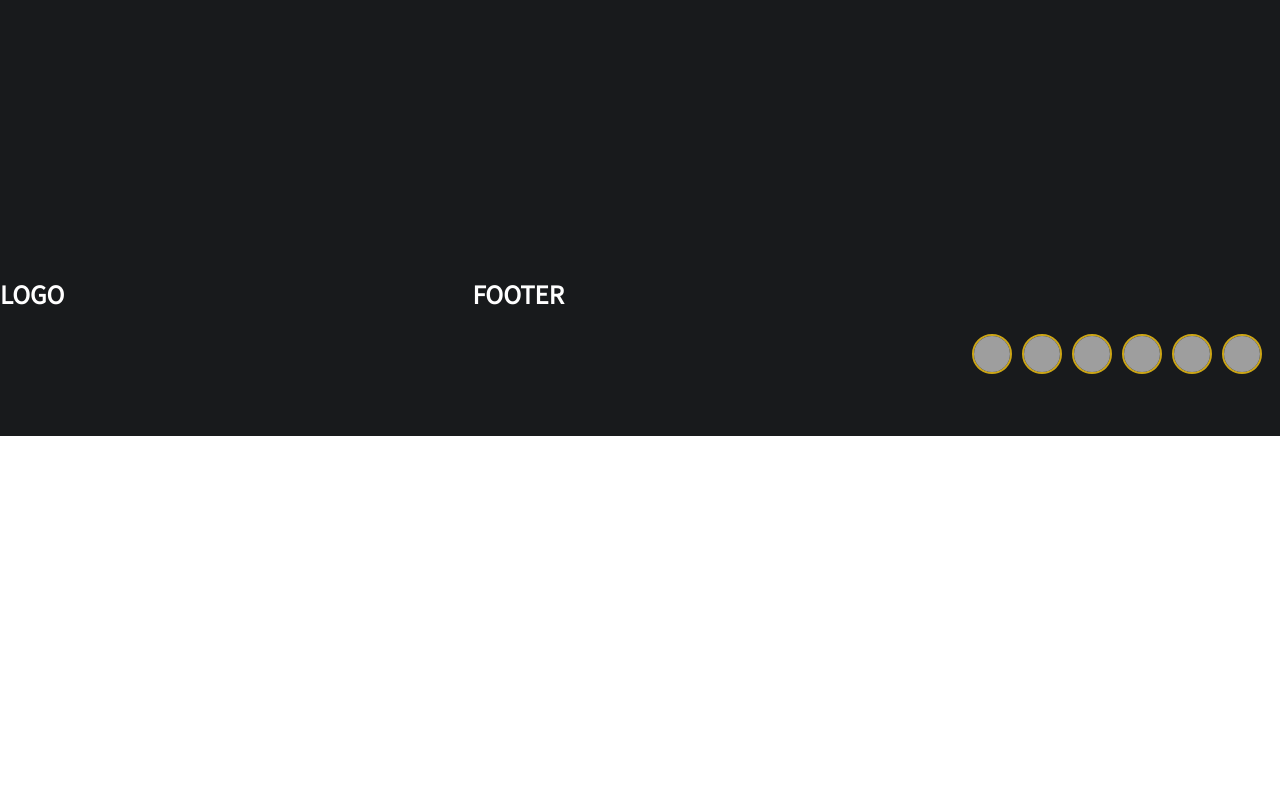
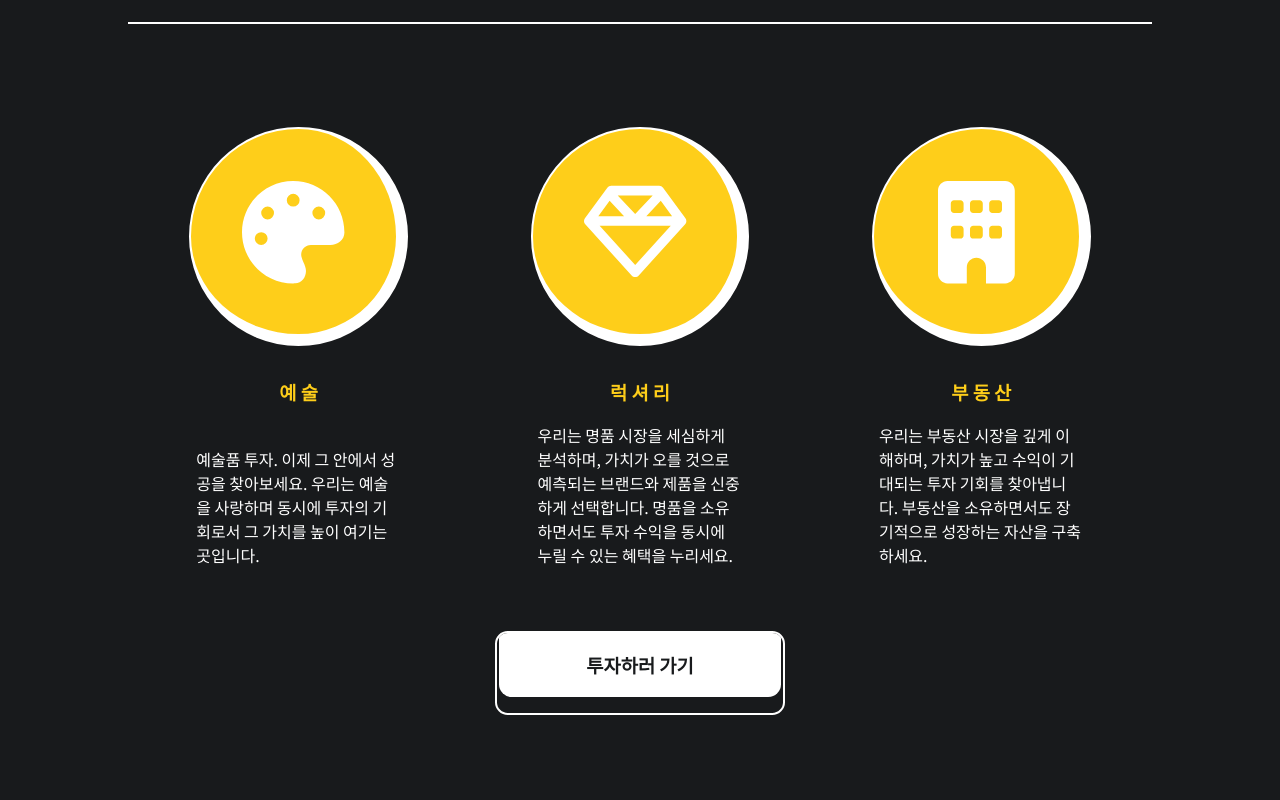
Before and after one commit to sjsin0905/bsbz-frontend, a React (Create React App) app: page / in a window 1280 px wide. Shown: the part 900-1700 px from the top of the page. Before the commit the page ends 1336 px from the top, so only its background shows below. Built offline with nearby package versions, Linux system fonts and the light colour scheme; grey boxes are pictures that could not be loaded.

Commit message:
ADD: create button-hover & visible-animation

```diff
--- a/src/components/Home/MainInfo.tsx
+++ b/src/components/Home/MainInfo.tsx
@@ -1,7 +1,11 @@
+import { FontAwesomeIcon } from "@fortawesome/react-fontawesome";
 import { styled } from "styled-components";
+import { faBuilding, faPalette } from "@fortawesome/free-solid-svg-icons";
+import { faGem } from "@fortawesome/free-regular-svg-icons";
+import { useEffect, useRef } from "react";
 
 const Container = styled.div`
-  height: 60vh;
+  height: 150vh;
   width: 100%;
   background-color: ${(props) => props.theme.borderColor};
   color: ${(props) => props.theme.mainColor};
@@ -35,7 +39,178 @@ const TextBox = styled.div`
   }
 `;
 
+const DescriptionBox = styled.div`
+  width: 80vw;
+  height: auto;
+
+  margin-top: 24px;
+  border-top: 2px solid ${(props) => props.theme.textColor};
+`;
+
+const Circles = styled.div`
+  width: 100%;
+  display: flex;
+  flex-direction: row;
+  padding-top: 72px;
+  justify-content: space-around;
+  align-items: center;
+
+  height: 22vw;
+
+  :hover {
+    cursor: pointer;
+    margin-bottom: 6vw;
+  }
+`;
+
+const Circle = styled.div`
+  display: flex;
+  flex-direction: column;
+  justify-content: center;
+  align-items: center;
+
+  color: ${(props) => props.theme.textColor};
+
+  width: 16vw;
+  height: 16vw;
+  border-radius: 16vw;
+  border: 2px solid ${(props) => props.theme.textColor};
+  border-right: 12px solid ${(props) => props.theme.textColor};
+  border-bottom: 12px solid ${(props) => props.theme.textColor};
+  background-color: ${(props) => props.theme.mainColor};
+
+  font-size: 8vw;
+
+  transition: margin-bottom ease 0.5s;
+
+  :hover {
+    margin-bottom: 0;
+  }
+`;
+
+const Articles = styled.div`
+  display: flex;
+  flex-direction: row;
+  justify-content: space-around;
+  align-items: stretch;
+`;
+
+const Article = styled.div`
+  display: flex;
+  flex-direction: column;
+  justify-content: space-between;
+  align-items: center;
+  width: 16vw;
+
+  p {
+    margin-top: 18px;
+    color: ${(props) => props.theme.textColor};
+  }
+`;
+
+const ButtonBorder = styled.div`
+  margin-top: 64px;
+
+  display: flex;
+  flex-direction: column;
+  justify-content: start;
+  align-items: center;
+
+  height: 10vh;
+  width: 22vw;
+  padding: 0 2px;
+
+  border: 2px solid ${(props) => props.theme.textColor};
+  border-radius: 1vw;
+  overflow: hidden;
+
+  background-color: ${(props) => props.theme.borderColor};
+  transition: color ease 0.5s, border ease 0.5s;
+
+  &:hover {
+    cursor: pointer;
+    border: 2px solid ${(props) => props.theme.mainColor};
+  }
+
+  :hover {
+    background-color: ${(props) => props.theme.mainColor};
+  }
+`;
+
+const Button = styled.div`
+  display: flex;
+  flex-direction: column;
+  justify-content: center;
+  align-items: center;
+
+  height: 8vh;
+  width: 100%;
+
+  background-color: ${(props) => props.theme.textColor};
+  border-radius: 0 0 1vw 1vw;
+  color: ${(props) => props.theme.borderColor};
+
+  transition: background-color ease 0.5s;
+
+  &:hover {
+    background-color: none;
+  }
+
+  /* h3 태그에 pointer-events를 추가하여 hover 이벤트 비활성화 */
+  > h3 {
+    transition: color ease 0.5s;
+    pointer-events: none; /* 하위 요소에 대한 마우스 이벤트 비활성화 */
+  }
+`;
+
+const ActionBox = styled.div`
+  display: flex;
+  flex-direction: column;
+  justify-content: center;
+  align-items: center;
+  height: auto;
+  opacity: 0;
+
+  transition: opacity 2s ease 0.5s;
+
+  &.visible {
+    opacity: 1;
+  }
+`;
+
 export default function MainInfo() {
+  const sectionRef = useRef<HTMLDivElement>(null);
+
+  useEffect(() => {
+    const section = sectionRef.current;
+
+    // 스크롤 이벤트 핸들러를 추가
+    const handleScroll = () => {
+      if (section) {
+        const elementTop = section.getBoundingClientRect().top;
+        const elementBottom = section.getBoundingClientRect().bottom;
+
+        if (elementTop < window.innerHeight && elementBottom >= 0) {
+          section.classList.add("visible");
+        } else {
+          section.classList.remove("visible");
+        }
+      }
+    };
+
+    // 스크롤 이벤트를 감지하도록 리스너를 추가
+    window.addEventListener("scroll", handleScroll);
+    window.addEventListener("resize", handleScroll);
+
+    // 컴포넌트가 마운트된 후에도 한 번 실행
+    handleScroll();
+
+    // 컴포넌트가 언마운트될 때 리스너를 제거
+    return () => {
+      window.removeEventListener("scroll", handleScroll);
+      window.removeEventListener("resize", handleScroll);
+    };
+  }, []);
   return (
     <>
       <Container>
@@ -49,6 +224,54 @@ export default function MainInfo() {
               있습니다.
             </p>
           </TextBox>
+          <ActionBox ref={sectionRef}>
+            <DescriptionBox>
+              <Circles>
+                <Circle>
+                  <FontAwesomeIcon icon={faPalette} />
+                </Circle>
+                <Circle>
+                  <FontAwesomeIcon icon={faGem} />
+                </Circle>
+                <Circle>
+                  <FontAwesomeIcon icon={faBuilding} />
+                </Circle>
+              </Circles>
+              <Articles>
+                <Article>
+                  <h3>예 술</h3>
+                  <p>
+                    예술품 투자. 이제 그 안에서 성공을 찾아보세요. 우리는 예술을
+                    사랑하며 동시에 투자의 기회로서 그 가치를 높이 여기는
+                    곳입니다.
+                  </p>
+                </Article>
+                <Article>
+                  <h3>럭 셔 리</h3>
+                  <p>
+                    우리는 명품 시장을 세심하게 분석하며, 가치가 오를 것으로
+                    예측되는 브랜드와 제품을 신중하게 선택합니다. 명품을
+                    소유하면서도 투자 수익을 동시에 누릴 수 있는 혜택을
+                    누리세요.
+                  </p>
+                </Article>
+                <Article>
+                  <h3>부 동 산</h3>
+                  <p>
+                    우리는 부동산 시장을 깊게 이해하며, 가치가 높고 수익이
+                    기대되는 투자 기회를 찾아냅니다. 부동산을 소유하면서도
+                    장기적으로 성장하는 자산을 구축하세요.
+                  </p>
+                </Article>
+              </Articles>
+            </DescriptionBox>
+
+            <ButtonBorder>
+              <Button>
+                <h3>투자하러 가기</h3>
+              </Button>
+            </ButtonBorder>
+          </ActionBox>
         </Detail>
       </Container>
     </>
--- /dev/null
+++ b/src/components/Home/MainInfo2.tsx
@@ -0,0 +1,18 @@
+import { styled } from "styled-components";
+
+const Container = styled.div`
+  width: 100%;
+  height: 120vh;
+
+  background-color: ${(props) => props.theme.mainColor};
+`;
+
+export default function MainInfo2() {
+  return (
+    <>
+      <Container>
+        <h2>Hello</h2>
+      </Container>
+    </>
+  );
+}
--- a/src/components/Navigation.tsx
+++ b/src/components/Navigation.tsx
@@ -12,7 +12,7 @@ const Container = styled.div`
 
   display: flex;
   flex-direction: row;
-  justify-content: space-between;
+  justify-content: space-around;
   align-items: center;
 `;
 
@@ -22,6 +22,17 @@ const NavBar = styled.div`
   justify-content: center;
   align-items: center;
   gap: 12px;
+
+  span {
+    color: ${(props) => props.theme.textColor};
+    padding: 12px 18px;
+    border: 1px solid ${(props) => props.theme.borderColor};
+    transition: border linear 0.3s;
+  }
+
+  span:hover {
+    border: 1px solid ${(props) => props.theme.mainColor};
+  }
 `;
 
 const Logo = styled.div``;
@@ -44,7 +55,7 @@ export default function Navigation() {
       <NavBar>
         <span onClick={onMove}>HOME</span>
         <span onClick={onMove}>LOGIN</span>
-        <span onClick={onMove}>LOGIN</span>
+        <span onClick={onMove}>SIGN-UP</span>
         <span onClick={onMove}>LOGIN</span>
       </NavBar>
     </Container>
--- a/src/components/Slider/ImgBox.tsx
+++ b/src/components/Slider/ImgBox.tsx
@@ -19,13 +19,15 @@ const Container = styled.span<{ url: string }>`
 `;
 
 const TextBox = styled.div`
+  margin: 0 0 48px 96px;
   width: 100%;
   display: flex;
   flex-direction: column;
   color: ${(props) => props.theme.textColor};
 
   h2 {
-    font-size: 18px;
+    font-size: 24px;
+    color: ${(props) => props.theme.mainColor};
     width: 35%;
     margin: 0 0 8px 12px;
   }
--- a/src/components/Slider/Slider.jsx
+++ b/src/components/Slider/Slider.jsx
@@ -7,7 +7,6 @@ import ImgBox from "./ImgBox";
 // Import Swiper React components
 
 // Import Swiper styles
-
 import "swiper/css";
 import "swiper/css/navigation";
 import "./Slider.css";
--- a/src/pages/Home.tsx
+++ b/src/pages/Home.tsx
@@ -7,6 +7,7 @@ import MainInfo from "../components/Home/MainInfo";
 import { styled } from "styled-components";
 import Hood from "../components/Hood";
 import { title } from "process";
+import MainInfo2 from "../components/Home/MainInfo2";
 
 const imgList = [
   {
@@ -46,6 +47,7 @@ export default function Home() {
       <Navigation />
       <Slider data={imgList} />
       <MainInfo />
+      <MainInfo2 />
       <Footer />
     </>
   );
```
